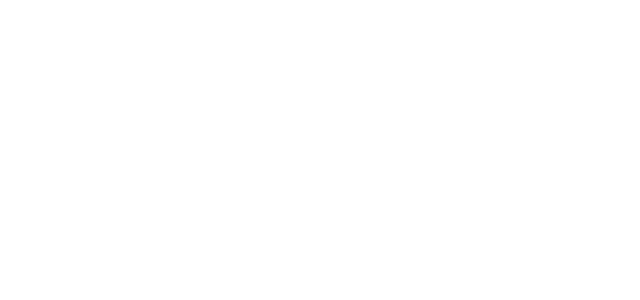
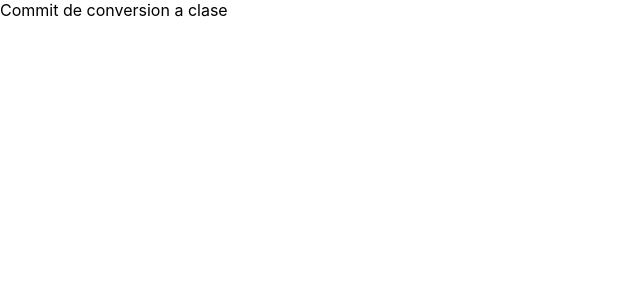
Before and after one commit to JoseAndres216/RailspotFE, a React (Create React App) app in the folder railspotfe/: page / in a window 1280 px wide. Shown: the top 300 px of the page, without its empty margins (0-640 px from the left). Built offline with nearby package versions, Linux system fonts and the light colour scheme.

Commit message:
Conversion from function to class
Converted the App component to class to start working

```diff
--- a/railspotfe/src/App.js
+++ b/railspotfe/src/App.js
@@ -1,11 +1,15 @@
-import React from 'react';
+import React, {Component} from 'react';
 import './App.css';
 
-function App() {
-  return (
-    <div>
-    </div>
-  );
+class App extends Component{
+  render(){
+    return(
+      <div>
+        Commit de conversion a clase
+      </div>
+    );
+  }
 }
 
+
 export default App;
```
